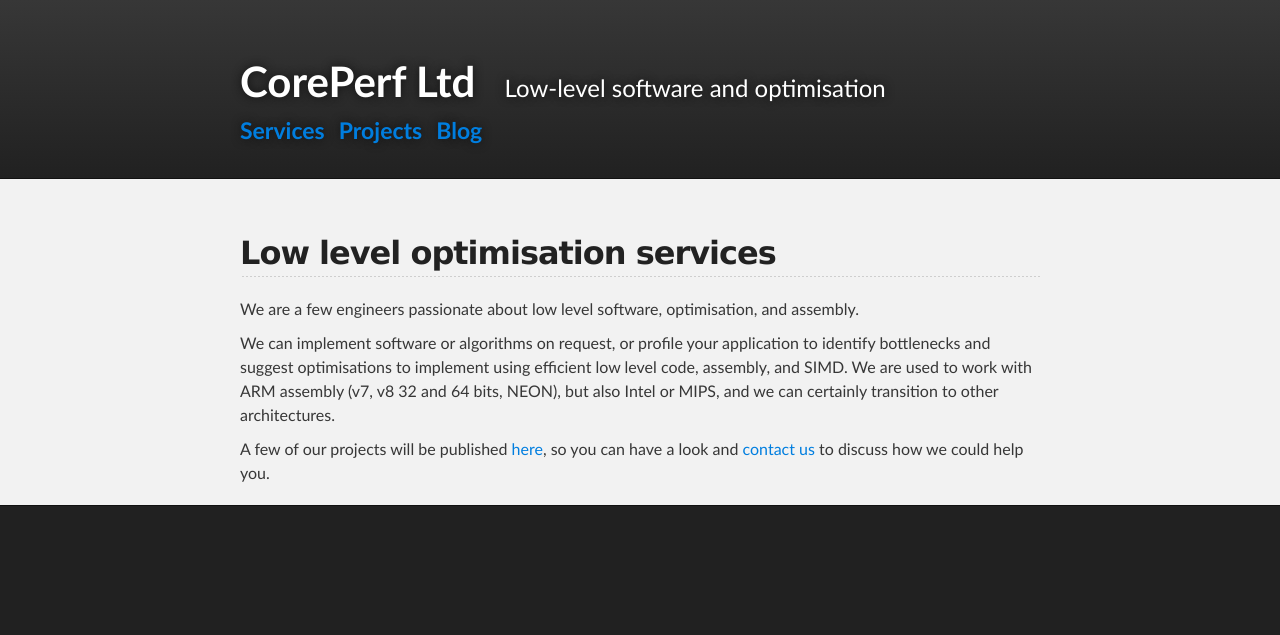
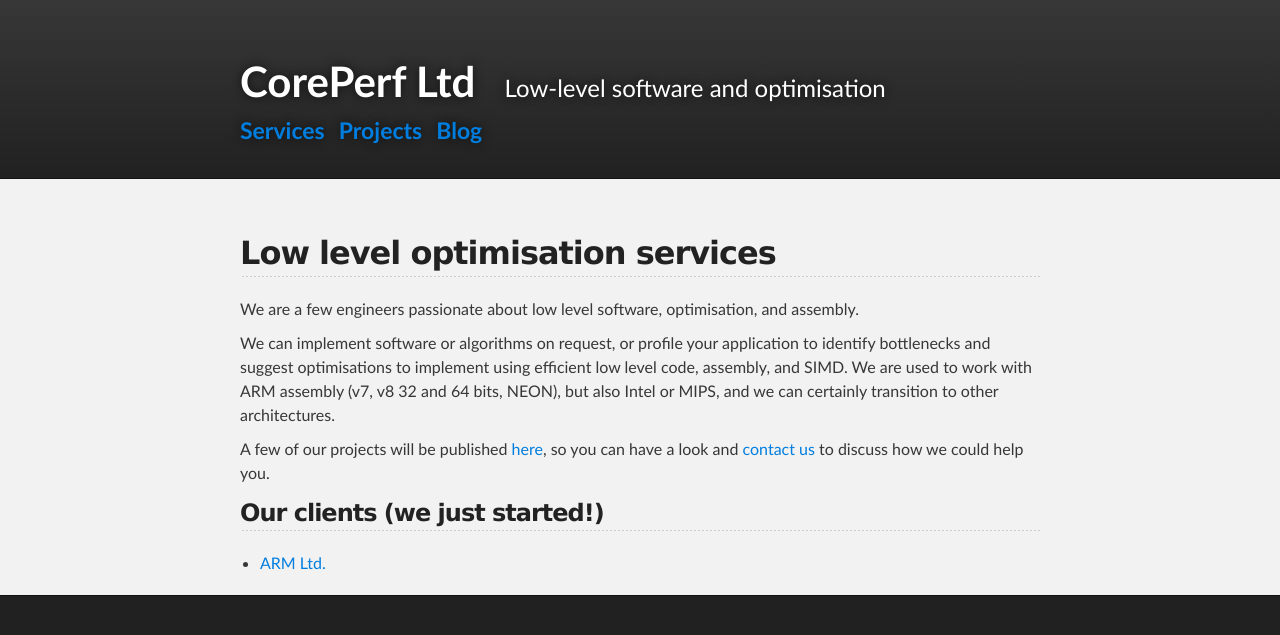
Before and after one commit to coreperf/coreperf.github.io, a Jekyll site: the page built from index.html, in a window 1280 px wide. Shown: the top 635 px of the page. Built offline with Jekyll 4.4.1, drawn with Linux system fonts in a browser that asks for light colours.

Commit message:
List clients on the front page.

```diff
--- a/index.html
+++ b/index.html
@@ -22,3 +22,11 @@
 <a href="mailto:alexandre@coreperf.com" >contact us</a> to discuss how we could
 help you.
 </p>
+
+<h3>Our clients (we just started!)</h3>
+
+<ul>
+  <li>
+  <a href="http://www.arm.com/">ARM Ltd.</a>
+  </li>
+</ul>
```
